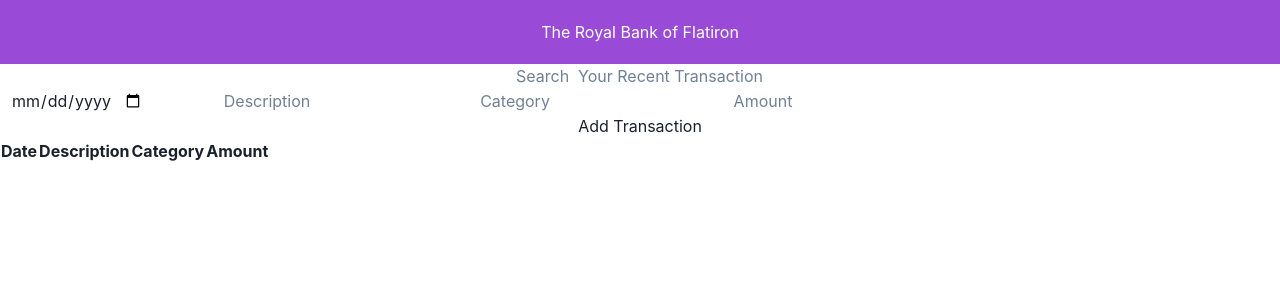
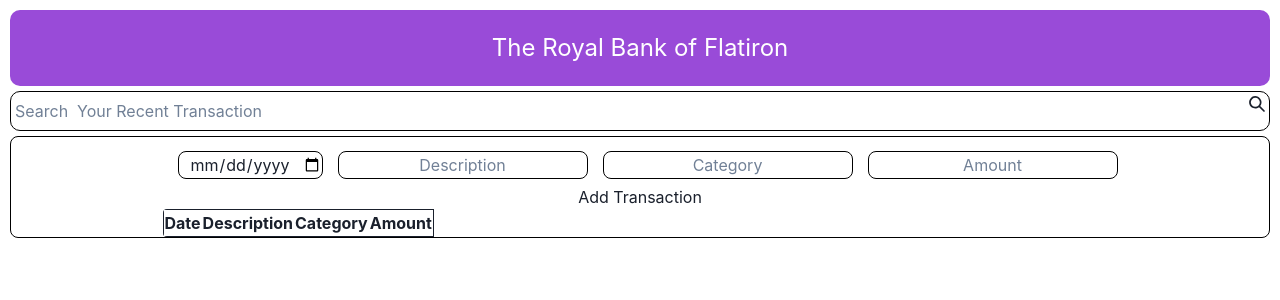
Before and after one commit to Charles4500/-Bank-of-Flatiron, a React (Vite) app: page / in a window 1280 px wide. Shown: the top 300 px of the page. Built offline with nearby package versions, Linux system fonts and the light colour scheme.

Commit message:
Save these changes

```diff
--- a/src/App.jsx
+++ b/src/App.jsx
@@ -1,6 +1,6 @@
 import Search from "./components/search/Search";
 import Content from "./components/content/Content";
-import { Box } from "@chakra-ui/react";
+import { Box, Heading } from "@chakra-ui/react";
 
 
 
@@ -8,8 +8,9 @@ import { Box } from "@chakra-ui/react";
 function App() {
   return(
   <>
-  <Box>
- <h2 id="header">The Royal Bank of Flatiron</h2>
+  <Box className="body">
+    <Heading className="header">The Royal Bank of Flatiron</Heading>
+
     <Search />
 
 
--- a/src/components/content/Content.jsx
+++ b/src/components/content/Content.jsx
@@ -1,6 +1,6 @@
 import { FormControl, Input,Table,Thead,Tbody,Tr,Th,Td,TableContainer,InputGroup,  } from '@chakra-ui/react';
 import React, { useState } from 'react';
-
+import './content.css'
 function Content() {
   const [formData, setFormData] = useState({ date: '', description: '',category: '',amount: '', });
 
@@ -23,12 +23,13 @@ function Content() {
   };
 
   return (
-
+    <div className='form'>
 <FormControl onSubmit={handleSubmit}>
    <form id='input' onSubmit={handleSubmit}>
       <InputGroup>
 
         <Input
+          className='input'
           value={formData.date}
           onChange={handleChange}
           placeholder='Select Date'
@@ -38,6 +39,7 @@ function Content() {
         />
 
         <Input
+          className='input'
           name="description"
           value={formData.description}
           onChange={handleChange}
@@ -46,6 +48,7 @@ function Content() {
         />
 
         <Input
+          className='input'
           name="category"
           value={formData.category}
           onChange={handleChange}
@@ -54,6 +57,7 @@ function Content() {
         />
 
         <Input
+          className='input'
           name="amount"
           value={formData.amount}
           onChange={handleChange}
@@ -66,22 +70,22 @@ function Content() {
       <button id='input' type="submit">Add Transaction</button>
   </form>
 
-<TableContainer>
+<TableContainer className='table'>
 
     <Table variant='simple'>
 
-          <Thead>
-            <Tr>
+          <Thead className='tb'>
+            <Tr >
               <Th>Date</Th>
               <Th>Description</Th>
               <Th>Category</Th>
               <Th>Amount</Th>
             </Tr>
           </Thead>
-<Tbody>
+<Tbody className='tb'>
 
     {tableData.map((data, index) => (
-          <Tr key={index}>
+          <Tr  key={index}>
             <Td>{data.date}</Td>
             <Td>{data.description}</Td>
             <Td>{data.category}</Td>
@@ -94,7 +98,7 @@ function Content() {
 </Table>
 </TableContainer>
 </FormControl>
-
+</div>
 );
 }
 export default Content;
--- a/src/components/content/content.css
+++ b/src/components/content/content.css
@@ -0,0 +1,24 @@
+.form{
+  display: flex;
+  justify-content: space-evenly;
+  border: 1px solid black;
+  border-radius: 8px;
+}
+
+.input{
+  margin-top: 8px;
+  border: 1px solid black;
+  border-radius: 8px;
+  margin-left: 15px;
+}
+#input{
+  margin-top: 6px;
+}
+.table{
+  width: 100%;
+  border-radius: 4px;
+}
+
+.tb{
+  border: 1px solid;
+}
--- a/src/components/index.css
+++ b/src/components/index.css
@@ -3,10 +3,15 @@
   text-align: center;
 }
 
+.body{
+  margin: 0;
+  padding: 10px;
+}
 
-
-#header {
+.header {
   background-color:#994bd8;
   padding: 20px;
   color: white;
+  font-size: x-large;
+  border-radius: 10px;
 }
--- a/src/components/search/Search.jsx
+++ b/src/components/search/Search.jsx
@@ -1,10 +1,14 @@
-import {Input} from "@chakra-ui/react";
+import { Input} from "@chakra-ui/react";
 import React from "react";
+import './search.css'
+import { SearchIcon } from "@chakra-ui/icons";
 
 function Search() {
   return (
+    <div className="search">
 <Input placeholder='Search  Your Recent Transactions' />
-
+<SearchIcon/>
+</div>
 
   );
 }
--- a/src/components/search/search.css
+++ b/src/components/search/search.css
@@ -1,4 +1,10 @@
 .search{
-  display: grid;
-  margin-bottom: 8px;
+  display: flex;
+  width: 100%;
+  border: 1px solid black;
+   margin: 5px 0;
+  height: 40px;
+  border-radius: 10px;
+  padding: 4px;
+  justify-content: space-between;
 }
```
Also changed, not shown: src/components/chakra/FormikExample.jsx (added).
